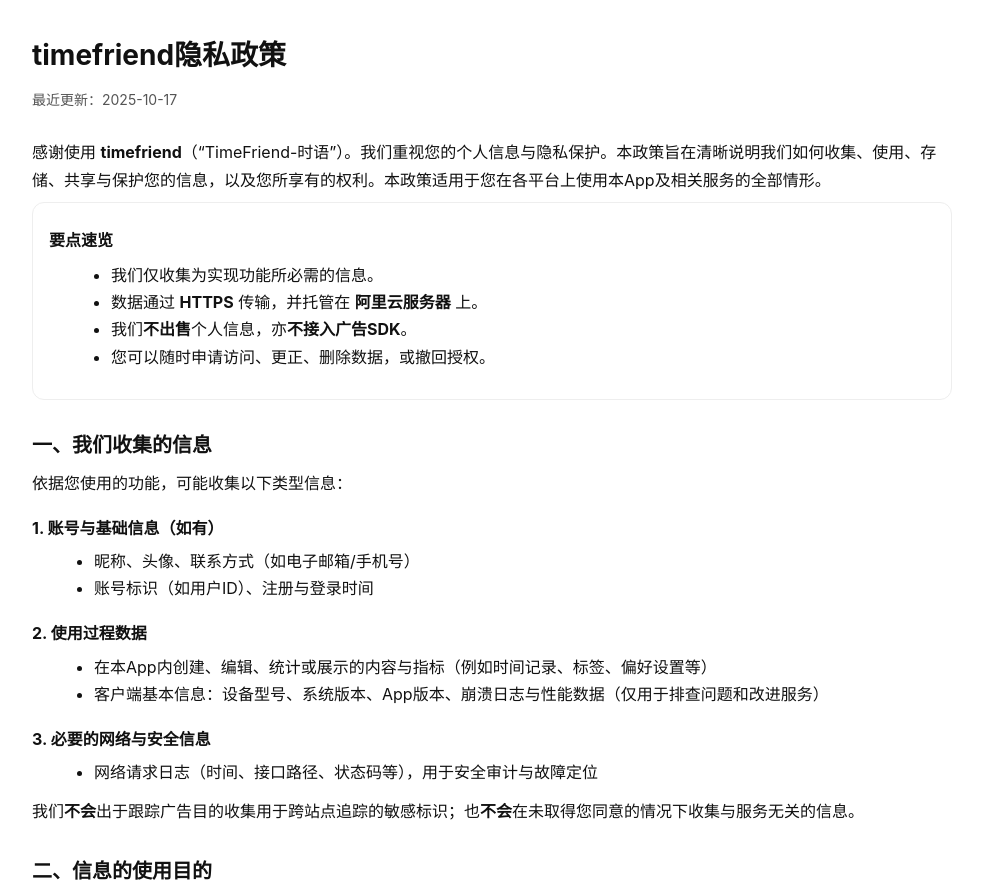
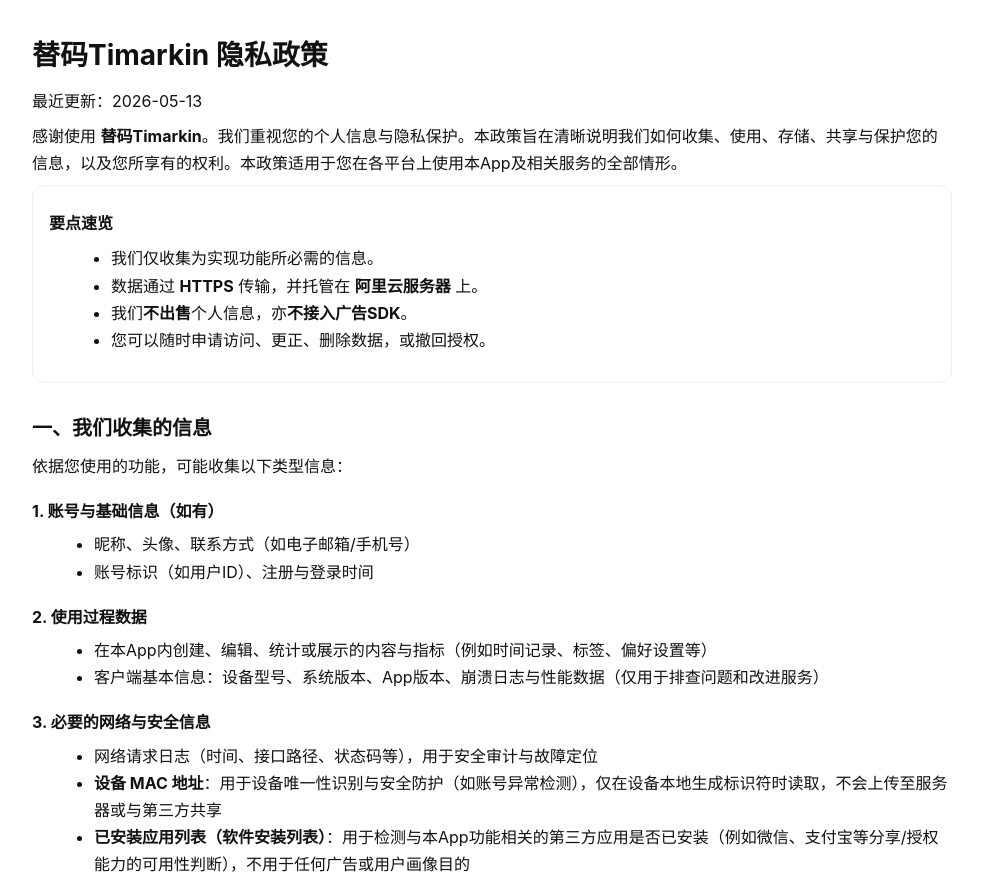
Before and after one commit to Masir1128/timefriend-privacy, a plain HTML site: page index.html in a window 1280 px wide. Shown: the top 882 px of the page, without its empty margins (148-1131 px from the left). Drawn offline with Linux system fonts and the light colour scheme.

Commit message:
更新隐私政策：品牌更名为替码Timarkin + 补充MAC地址和软件安装列表声明

```diff
--- a/index.html
+++ b/index.html
@@ -3,7 +3,7 @@
 <head>
   <meta charset="utf-8" />
   <meta name="viewport" content="width=device-width, initial-scale=1" />
-  <title>timefriend隐私政策</title>
+  <title>替码Timarkin 隐私政策</title>
   <style>
     :root{
       --fg:#111; --bg:#fff; --muted:#555; --link:#0b5fff;
@@ -26,10 +26,10 @@
 </head>
 <body>
   <main class="wrap">
-    <h1>timefriend隐私政策</h1>
-    <p class="sub">最近更新：2025-10-17</p>
+    <h1>替码Timarkin 隐私政策</h1>
+    <p class=”sub”>最近更新：2026-05-13</p>
 
-    <p>感谢使用 <strong>timefriend</strong>（“TimeFriend-时语”）。我们重视您的个人信息与隐私保护。本政策旨在清晰说明我们如何收集、使用、存储、共享与保护您的信息，以及您所享有的权利。本政策适用于您在各平台上使用本App及相关服务的全部情形。</p>
+    <p>感谢使用 <strong>替码Timarkin</strong>。我们重视您的个人信息与隐私保护。本政策旨在清晰说明我们如何收集、使用、存储、共享与保护您的信息，以及您所享有的权利。本政策适用于您在各平台上使用本App及相关服务的全部情形。</p>
 
     <div class="card">
       <p><strong>要点速览</strong></p>
@@ -56,6 +56,8 @@
     <h3>3. 必要的网络与安全信息</h3>
     <ul>
       <li>网络请求日志（时间、接口路径、状态码等），用于安全审计与故障定位</li>
+      <li><strong>设备 MAC 地址</strong>：用于设备唯一性识别与安全防护（如账号异常检测），仅在设备本地生成标识符时读取，不会上传至服务器或与第三方共享</li>
+      <li><strong>已安装应用列表（软件安装列表）</strong>：用于检测与本App功能相关的第三方应用是否已安装（例如微信、支付宝等分享/授权能力的可用性判断），不用于任何广告或用户画像目的</li>
     </ul>
     <p>我们<strong>不会</strong>出于跟踪广告目的收集用于跨站点追踪的敏感标识；也<strong>不会</strong>在未取得您同意的情况下收集与服务无关的信息。</p>
 
@@ -112,7 +114,7 @@
       <li>联系地址：广东省东莞市松山湖工业北二路绿荷居</li>
     </ul>
 
-    <p class="foot">© 2025 timefriend. All rights reserved.</p>
+    <p class="foot">© 2026 替码Timarkin. All rights reserved.</p>
   </main>
 </body>
 </html>
```
